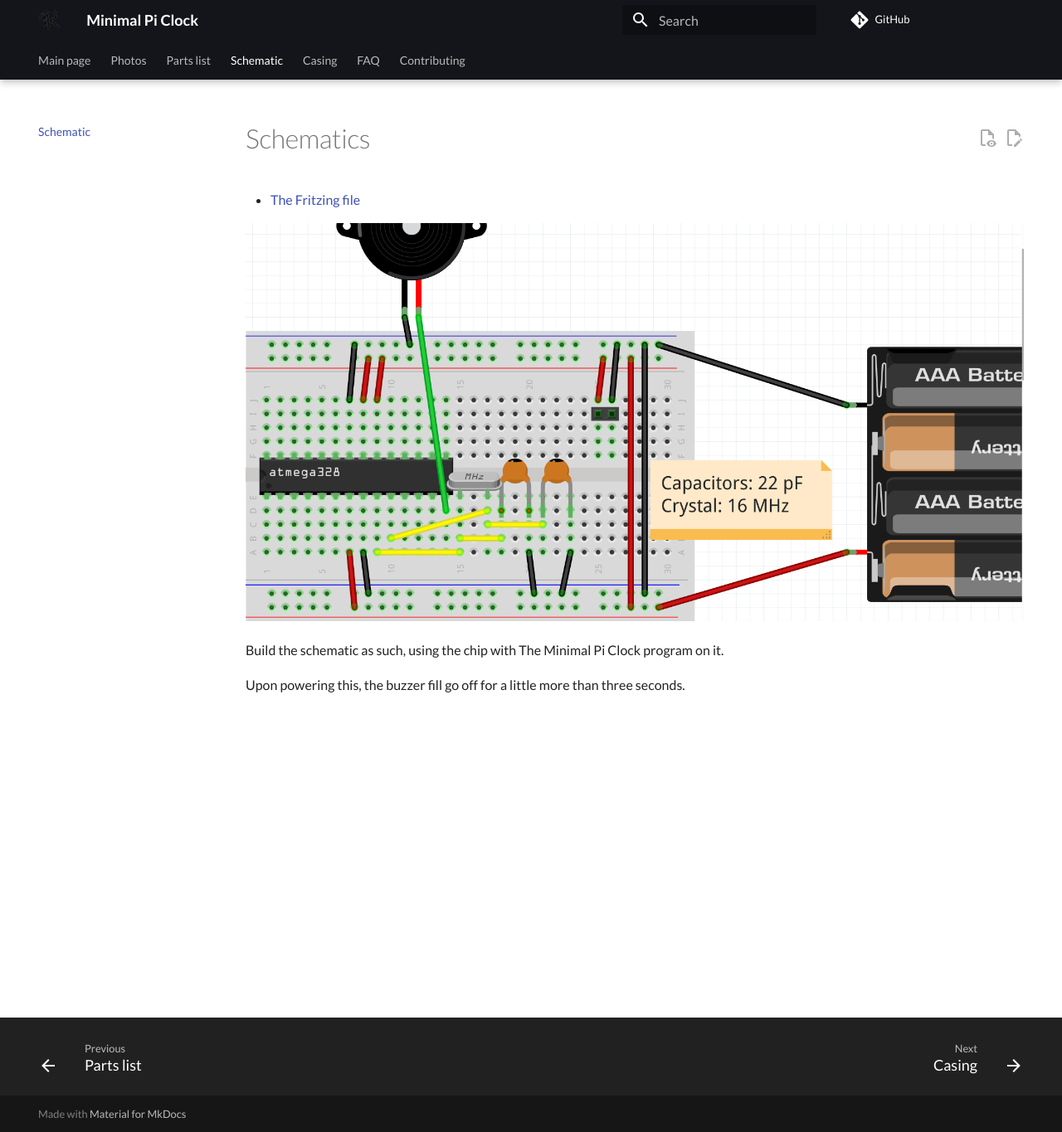
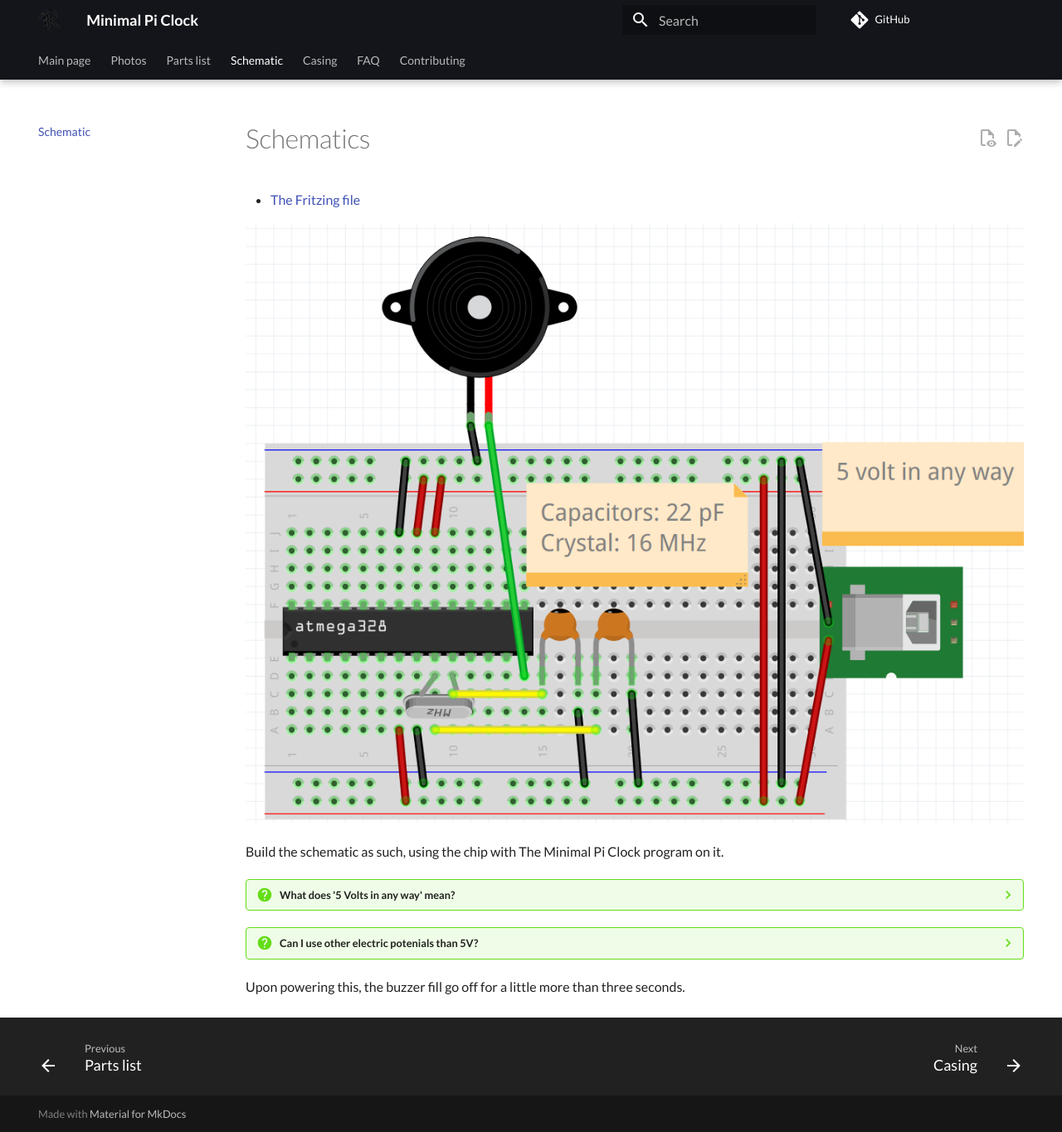
Before and after one commit to richelbilderbeek/MinimalPiClock, an MkDocs documentation site: the page built from docs/schematic/README.md, in a window 1280 px wide and 1365 px high. Shown: the whole window at 83% size. Built offline with MkDocs 1.6.1 and Material for MkDocs 9.7.7, drawn with Linux system fonts in a browser that asks for light colours; comment, search, counter and statistics services are not loaded.

Commit message:
Improve schematic

```diff
--- a/docs/schematic/README.md
+++ b/docs/schematic/README.md
@@ -2,11 +2,26 @@
 
 - [The Fritzing file](minimal_pi_clock.fzz)
 
-![The Minimal Pi Clock schematics](schematics.png)
+![The Minimal Pi Clock schematic](schematic.png)
 
 Build the schematic as such,
 using the chip with The Minimal Pi Clock
 program on it.
 
+??? question "What does '5 Volts in any way' mean?"
+
+    Where the schematic states '5 Volts in any way',
+    this means any reasonable way to provide 5 volts
+    for the machine.
+
+    In this example, a USB-B female is shown,
+    but any USB connector can be used.
+
+??? question "Can I use other electric potenials than 5V?"
+
+    Yes.
+
+    The range of the chip is wider than 5 volts.
+
 Upon powering this, the buzzer fill go off for
 a little more than three seconds.
```
Also changed, not shown: docs/schematic/schematic.png (added), docs/schematic/schematics.png (deleted), 1 other file.
